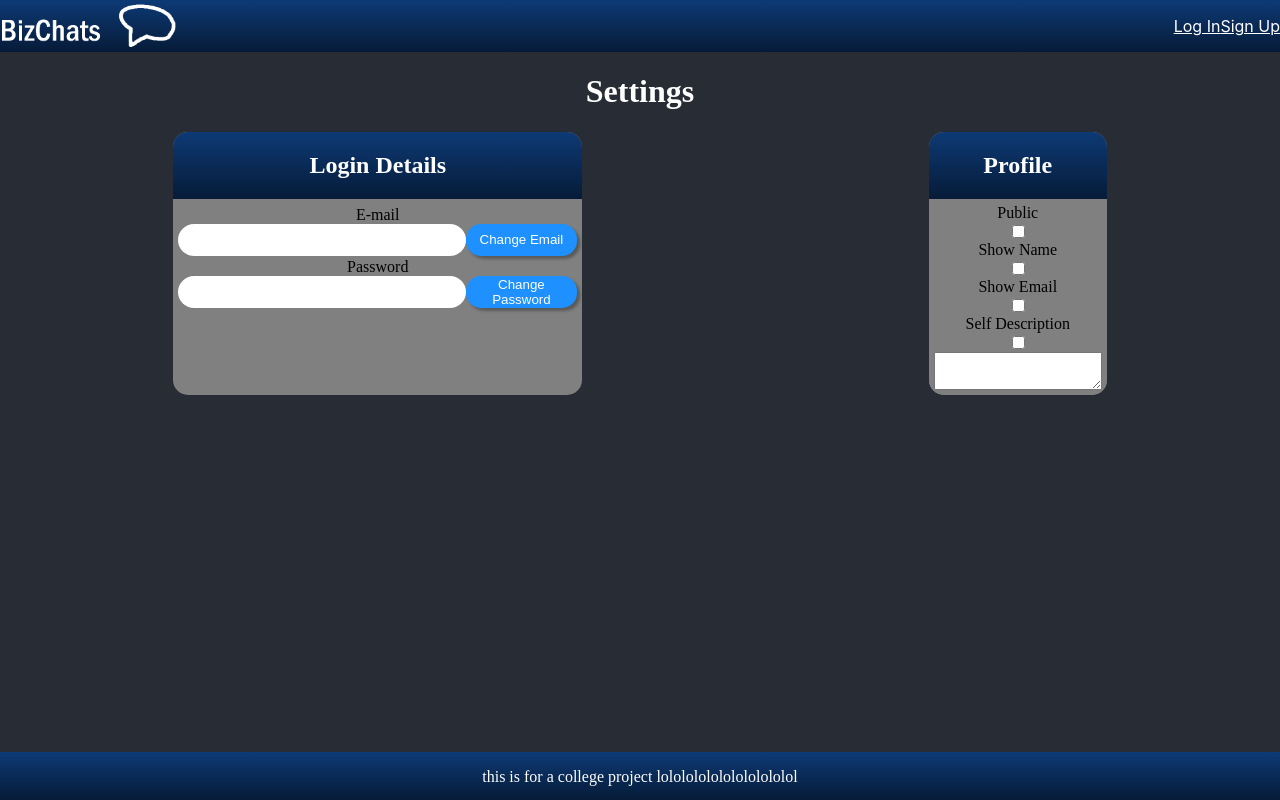
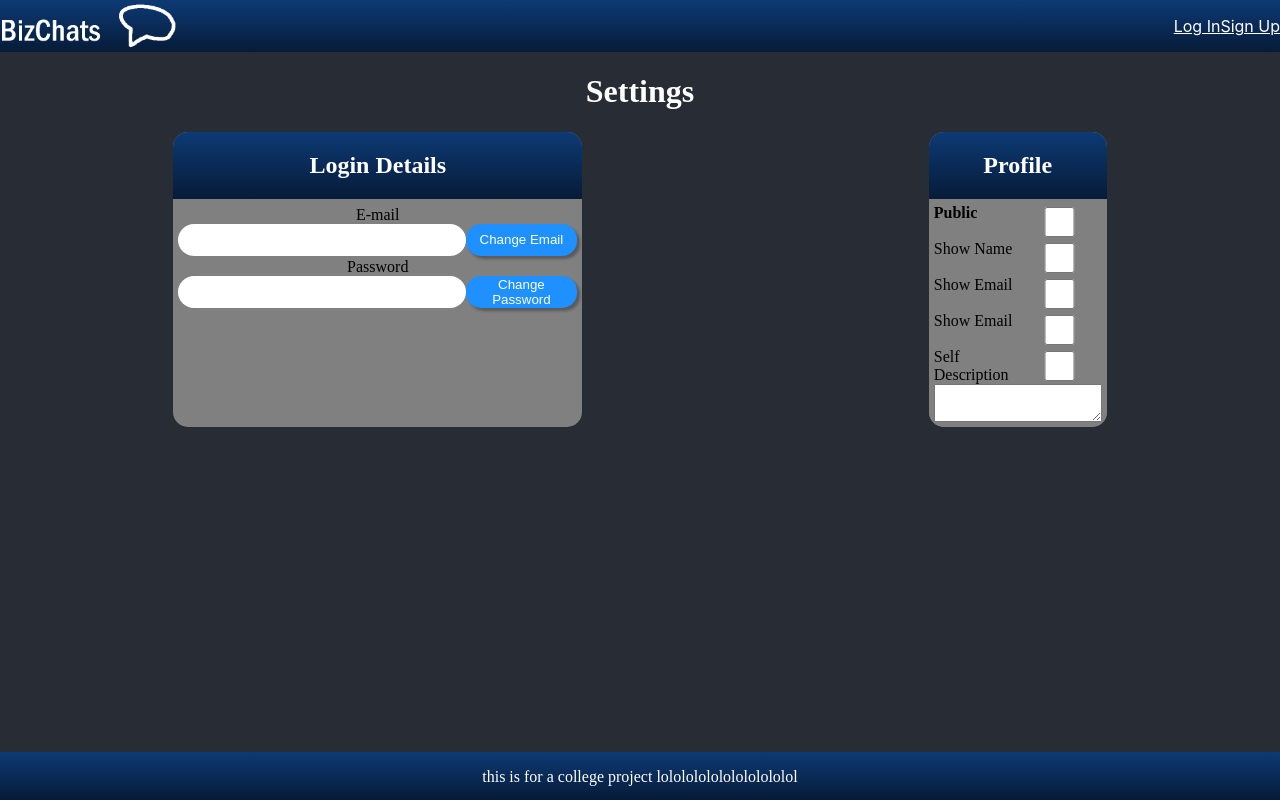
Before and after one commit to MilanTheMan/Bizchats, a React (Create React App) app in the folder frontend/: page /settings in a window 1280 px wide. Built offline with nearby package versions, Linux system fonts and the light colour scheme.

Commit message:
minor tweaks to the settings page

```diff
--- a/frontend/src/components/settings/Settings.js
+++ b/frontend/src/components/settings/Settings.js
@@ -13,14 +13,14 @@ const Settings = () => {
                     <div className={"related_settings"}>
                         <div className={"settings_login_detail"}>
                             <label>E-mail</label>
-                            <div className={"text_and_button"}>
+                            <div className={"label_and_input"}>
                                 <input type={"text"}/>
                                 <button>Change Email</button>
                             </div>
                         </div>
                         <div className={"settings_login_detail"}>
                             <label>Password</label>
-                            <div className={"text_and_button"}>
+                            <div className={"label_and_input"}>
                                 <input type={"password"}/>
                                 <button>Change Password</button>
                             </div>
@@ -33,10 +33,23 @@ const Settings = () => {
                     </div>
                         <div className={"settings_category"}>
                             <div className={"related_settings"}>
-                                <label>Public</label><input type={"checkbox"}/>
-                                <label>Show Name</label><input type={"checkbox"}/>
-                                <label>Show Email</label><input type={"checkbox"}/>
-                                <label>Self Description</label><input type={"checkbox"}/>
+                                <div className={"label_and_input"}>
+                                    <label><b>Public</b></label><input type={"checkbox"}/>
+                                </div>
+                                <div className={"label_and_input"}>
+                                    <label>Show Name</label><input type={"checkbox"}/>
+                                </div>
+                                <div className={"label_and_input"}>
+                                    <label>Show Email</label><input type={"checkbox"}/>
+                                </div>
+                                <div className={"label_and_input"}>
+                                    <label>Show Email</label><input type={"checkbox"}/>
+                                </div>
+                                <div className={"label_and_input"}>
+                                    <label>Self Description</label><input type={"checkbox"}/>
+                                </div>
+
+
                                 <textarea type={"text"} className={"desc"}/>
                             </div>
                         </div>
--- a/frontend/src/components/settings/style.css
+++ b/frontend/src/components/settings/style.css
@@ -23,10 +23,14 @@
                 padding: 5px;
 
 
-                .text_and_button{
+                .label_and_input{
                     display: flex;
 
 
+                    label{
+                        width: 100%;
+                        text-align: left;
+                    }
 
                     input{
                         width: calc(100% - 7px);
```
